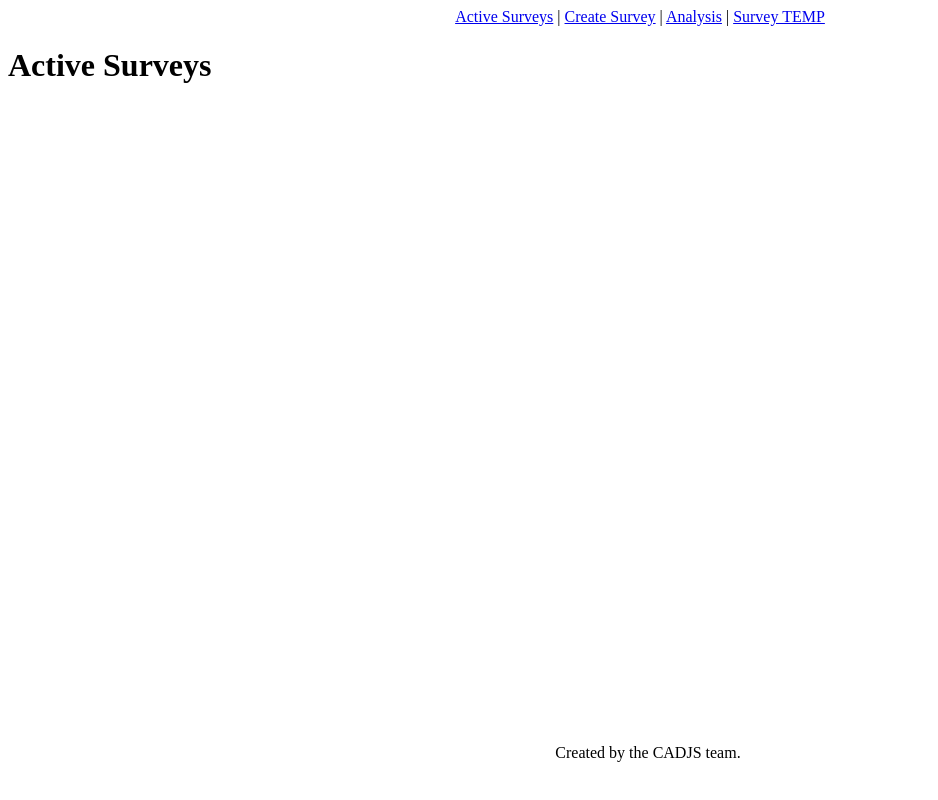
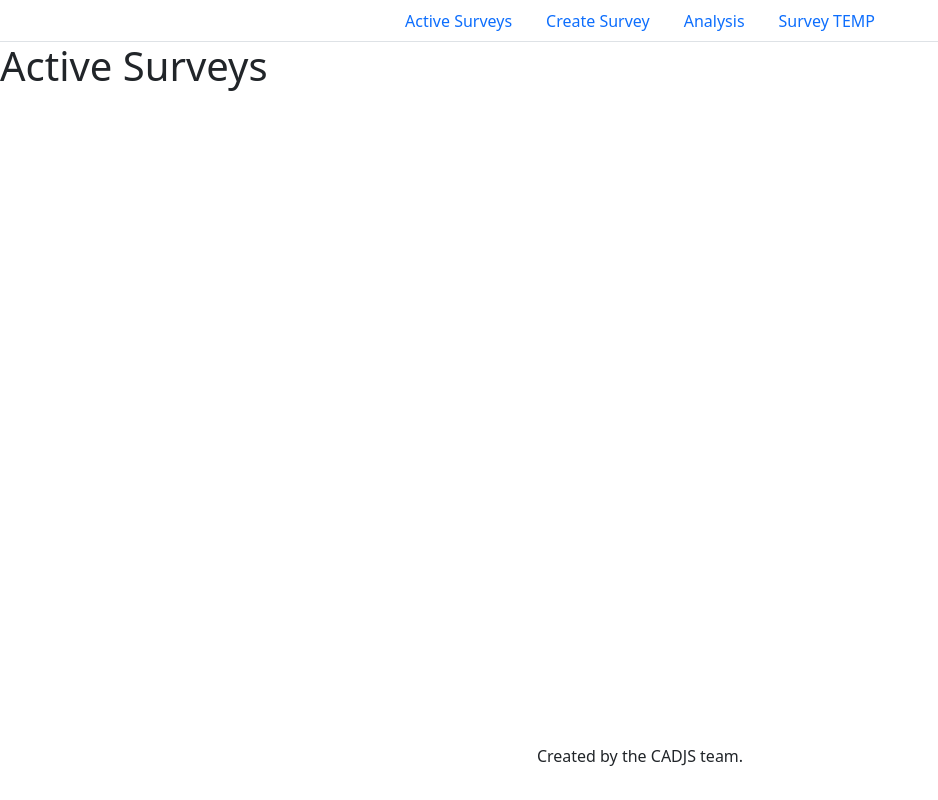
Before and after one commit to carter-johnston/cadjs-survey-sb1, a SvelteKit app: page /active in a window 1280 px wide. Shown: the whole page, without its empty margins (0-938 px from the left). Built offline with nearby package versions, Linux system fonts and the light colour scheme.

Commit message:
creation screen customization

```diff
--- a/src/app.html
+++ b/src/app.html
@@ -3,6 +3,7 @@
 	<head>
 		<meta charset="utf-8" />
 		<link rel="icon" href="%sveltekit.assets%/favicon.png" />
+		<link rel="stylesheet" href="https://cdn.jsdelivr.net/npm/bootstrap@5.1.0/dist/css/bootstrap.min.css">
 		<meta name="viewport" content="width=device-width" />
 		%sveltekit.head%
 	</head>
--- a/src/routes/+layout.svelte
+++ b/src/routes/+layout.svelte
@@ -1,15 +1,21 @@
-<nav>
-    <a href="/active">Active Surveys</a>
-    |
-    <a href="/create">Create Survey</a>
-    |
-    <a href="/analysis">Analysis</a>
-    |
-    <a href="/survey">Survey TEMP</a>
+<nav class="nav nav-tabs justify-content-center">
+    <li class="nav-item">
+        <a class="nav-link" href="/active">Active Surveys</a>
+    </li>
+    <li class="nav-item">
+        <a class="nav-link" href="/create">Create Survey</a>
+    </li>
 
+    <li class="nav-item">
+        <a class="nav-link" href="/analysis">Analysis</a>
+    </li>
+
+    <li class="nav-item">
+        <a class="nav-link" href="/survey">Survey TEMP</a>
+    </li>
 </nav>
 
-<slot></slot>
+<slot />
 
 <footer>
     <p id="footer">Created by the CADJS team.</p>
--- a/src/routes/active/+page.svelte
+++ b/src/routes/active/+page.svelte
@@ -1 +1 @@
-<h1>Active Surveys</h1>
+<h1 class="header">Active Surveys</h1>
--- a/src/routes/create/components/questions/slider.svelte
+++ b/src/routes/create/components/questions/slider.svelte
@@ -16,6 +16,7 @@
 
 <div class="slider">
 	<Slider on:change={(event) => value = event.detail[1]} value={[0, 1]} single />
+	<input type="number" value="{value}" hidden>
 </div>
 
 <style>
--- a/src/routes/create/components/questions/text.svelte
+++ b/src/routes/create/components/questions/text.svelte
@@ -0,0 +1,6 @@
+<script>
+    let textValue = "";
+</script>
+
+<label for="def">Question:</label><br>
+<input type="text" id="def" name="def"><br>
```
Also changed, not shown: src/routes/create/+page.svelte (+73 -0 lines), src/routes/+page.svelte (added), src/routes/create/components/questions/Selection.svelte (added).
